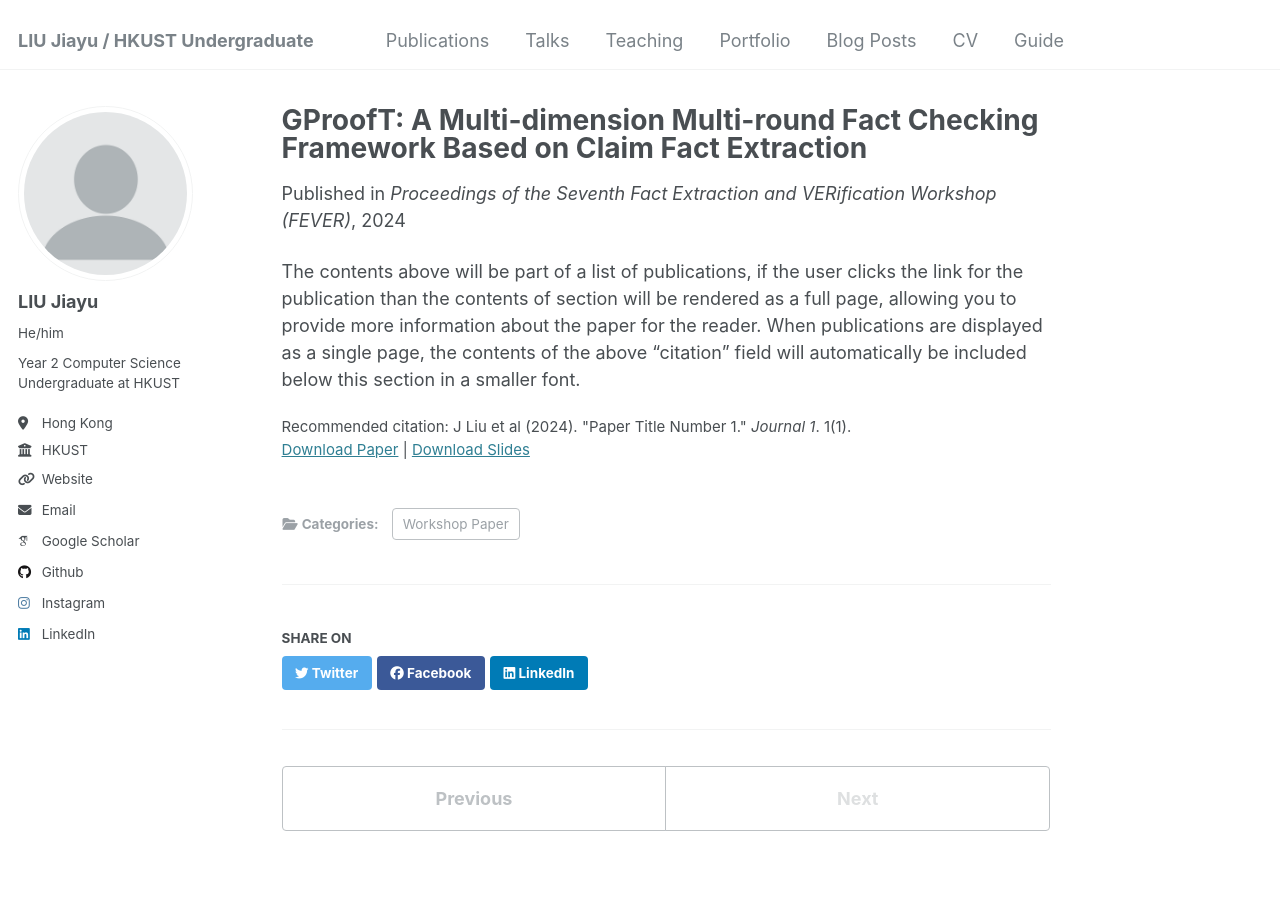
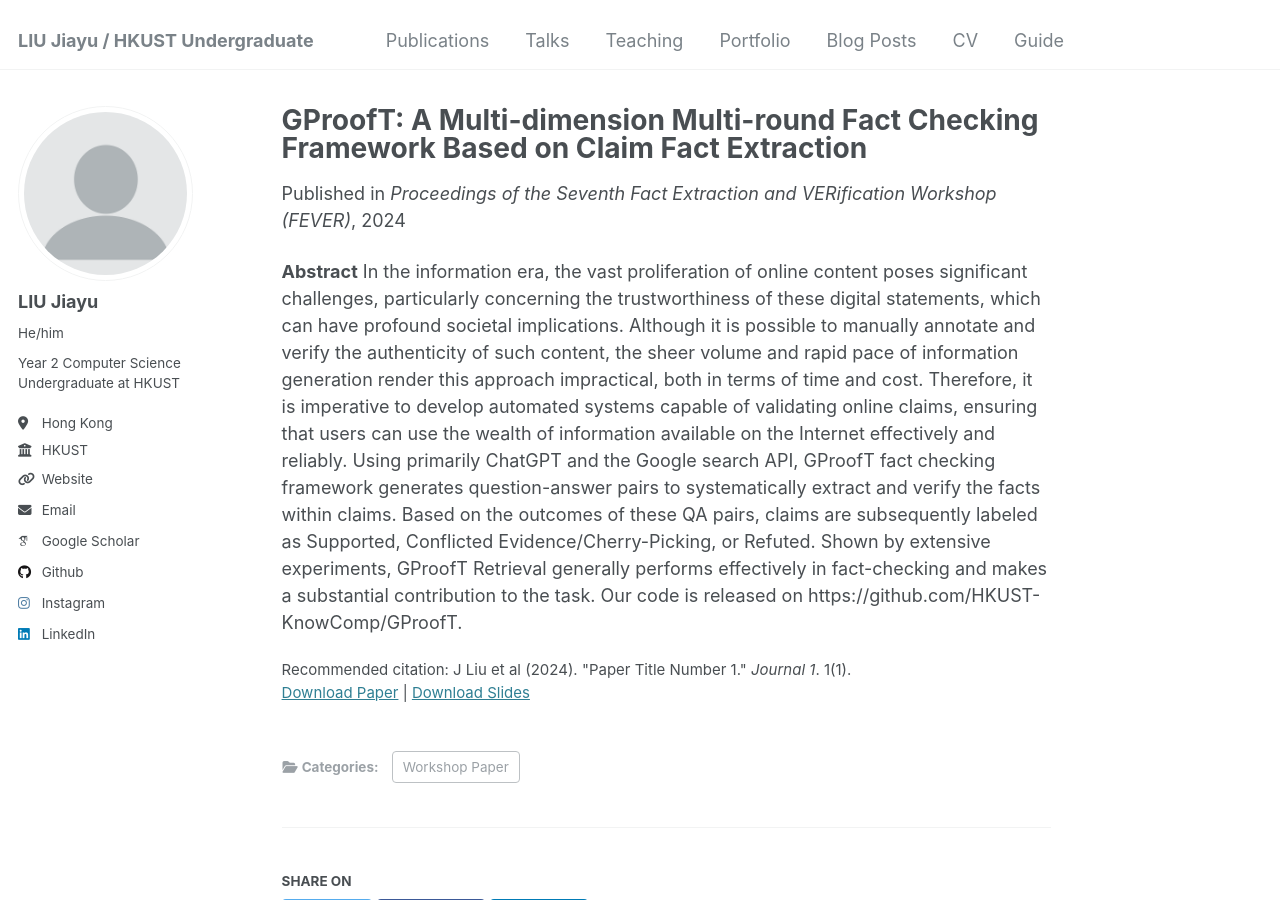
Before and after one commit to JiayuJeff/JiayuJeff.github.io, a Jekyll site: the page built from _publications/2009-10-01-paper-title-number-1.md, in a window 1280 px wide and 900 px high. Built offline with Jekyll 4.4.1, drawn with Linux system fonts in a browser that asks for light colours; some web fonts are replaced.

Commit message:
Update 2009-10-01-paper-title-number-1.md

```diff
--- a/_publications/2009-10-01-paper-title-number-1.md
+++ b/_publications/2009-10-01-paper-title-number-1.md
@@ -11,4 +11,5 @@ paperurl: 'https://aclanthology.org/2024.fever-1.14.pdf'
 citation: 'J Liu et al (2024). &quot;Paper Title Number 1.&quot; <i>Journal 1</i>. 1(1).'
 ---
 
-The contents above will be part of a list of publications, if the user clicks the link for the publication than the contents of section will be rendered as a full page, allowing you to provide more information about the paper for the reader. When publications are displayed as a single page, the contents of the above "citation" field will automatically be included below this section in a smaller font.
+**Abstract**
+In the information era, the vast proliferation of online content poses significant challenges, particularly concerning the trustworthiness of these digital statements, which can have profound societal implications. Although it is possible to manually annotate and verify the authenticity of such content, the sheer volume and rapid pace of information generation render this approach impractical, both in terms of time and cost. Therefore, it is imperative to develop automated systems capable of validating online claims, ensuring that users can use the wealth of information available on the Internet effectively and reliably. Using primarily ChatGPT and the Google search API, GProofT fact checking framework generates question-answer pairs to systematically extract and verify the facts within claims. Based on the outcomes of these QA pairs, claims are subsequently labeled as Supported, Conflicted Evidence/Cherry-Picking, or Refuted. Shown by extensive experiments, GProofT Retrieval generally performs effectively in fact-checking and makes a substantial contribution to the task. Our code is released on https://github.com/HKUST-KnowComp/GProofT.
```
